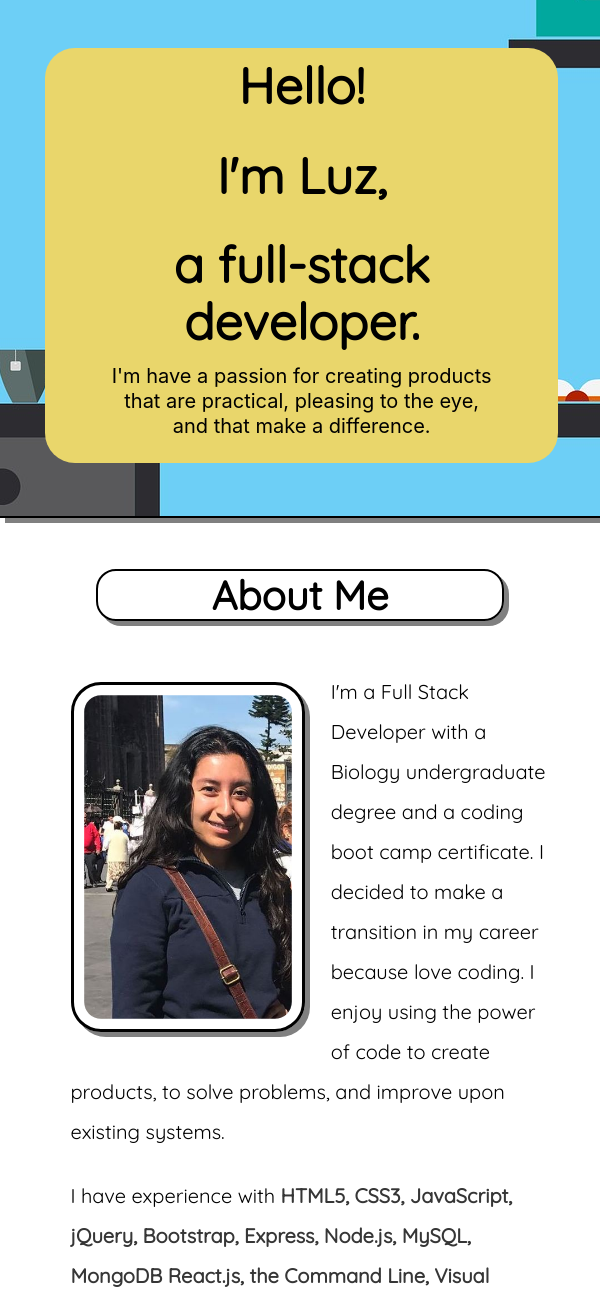
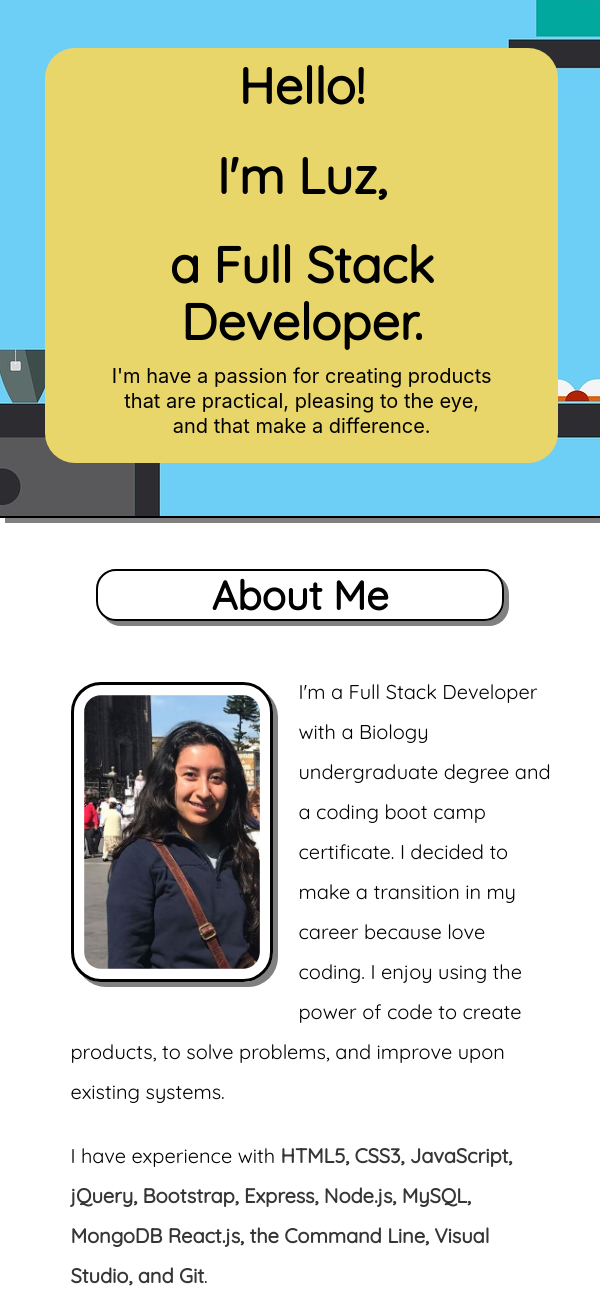
Before and after one commit to lhernandez5/PortfolioApp, a React (Create React App) app in the folder client/: page / in a window 600 px wide. Shown: the top 1301 px of the page. Built offline with nearby package versions, Linux system fonts and the light colour scheme.

Commit message:
modifying media queries

```diff
--- a/client/src/components/Hero/Hero.js
+++ b/client/src/components/Hero/Hero.js
@@ -8,7 +8,7 @@ const Hero = () => (
       <div className="hero container">
         <h1 className="title">Hello!</h1>
         <h1 className="title"> I'm Luz,</h1>
-        <h1 className="title">a full-stack developer.</h1>
+        <h1 className="title">a Full Stack Developer.</h1>
         <h2 className="subtitle">
           I'm have a passion for creating products that are practical, pleasing
           to the eye, and that make a difference.
--- a/client/src/components/Intro/Intro.css
+++ b/client/src/components/Intro/Intro.css
@@ -17,47 +17,6 @@
   float: left;
 }
 
-@media (min-width: 320px) {
-  .picture {
-    height: 350px !important;
-    max-width: 70%;
-    padding: 2%;
-    margin: 5% 15% 5% 15% !important;
-  }
-}
-
-@media (min-width: 360px) {
-  .picture {
-    padding: 2%;
-    margin: 13%;
-  }
-}
-
-@media (min-width: 375px) {
-  .picture {
-    height: 350px;
-    max-width: 70%;
-    padding: 2%;
-    margin: 13%;
-  }
-}
-
-@media (min-width: 414px) {
-  .picture {
-    height: 390px;
-    max-width: 70%;
-    padding: 2%;
-    margin: 13%;
-  }
-}
-
-@media screen and (max-width: 640px) {
-  .picture {
-    height: 600px;
-    max-width: 70%;
-    margin: 13%;
-  }
-}
 
 @media screen and (max-width: 1024px) {
   .picture {
@@ -65,3 +24,18 @@
     margin: 2% 5% 2% 5% !important;
   }
 }
+
+@media screen and (max-width: 640px) {
+  .picture {
+    max-width: 60%;
+  }
+}
+
+
+@media screen and (max-width: 375px) {
+  .picture {
+    margin-right: 20% !important;
+    margin-left: 20% !important;
+  }
+
+}
```
